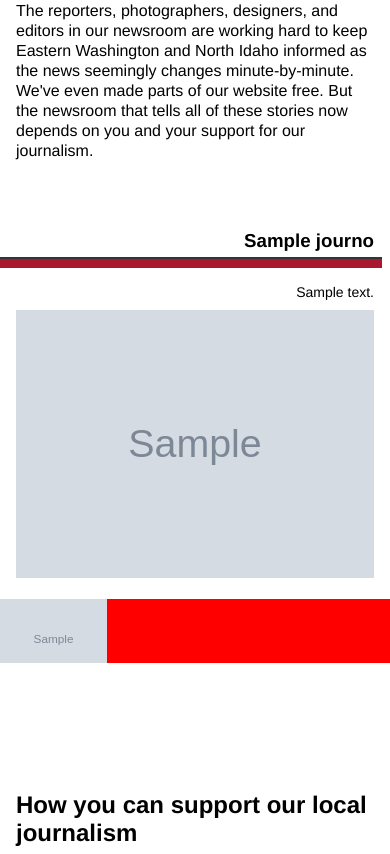
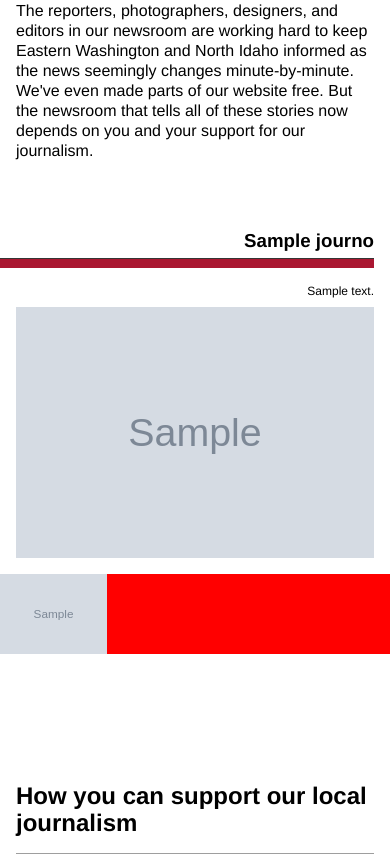
Before and after one commit to joelsmith80/spokesman, a Django app: template templates/home.html in a window 390 px wide. Shown: the part 301-1155 px from the top of the page. Run offline with Django 3.2, Linux system fonts and the light colour scheme; the template is opened without the code that fills it: most values are stand-ins (such as "Sample title", 1, 10 or a date in 2020); grey boxes marked "Sample" are stand-in pictures; some libraries are stand-ins or nearby versions; grey boxes are pictures that could not be loaded.

Commit message:
Happy with the journo-list spacing with and without js, at mobile and responsive

```diff
--- a/project/static/spokesman/library/css/style.css
+++ b/project/static/spokesman/library/css/style.css
@@ -336,65 +336,146 @@ p {
   text-decoration: underline;
 }
 
+.journo-list-menu {
+  list-style: disc;
+  margin: 0;
+}
 .journo-list-menu img {
+  display: block;
   height: 5rem;
+}
+.journo-list-menu a:hover, .journo-list-menu a:focus {
+  color: #aa1731;
 }
 
 .js-enabled .journo-list-nav {
   bottom: 0;
   height: 5rem;
   left: 0;
+  margin: 0;
   overflow: hidden;
+  padding: 0;
   position: absolute;
   width: 100%;
 }
 .js-enabled .journo-list-menu {
   background: red;
-  /*@supports(display:grid){
-      display: grid;
-      grid-row: 1fr;
-      grid-auto-columns: auto;
-  }*/
 }
 .js-enabled .journo-list-menu li {
+  display: block;
   float: left;
+  list-style: none;
 }
 
-@keyframes slideInFromLeft {
+@keyframes titleSlideOutIn {
   0% {
+    transform: translateX(0%);
+  }
+  25% {
     transform: translateX(-30%);
   }
   100% {
     transform: translateX(0);
   }
 }
+@keyframes textSlideOutIn {
+  0% {
+    transform: translateX(0%);
+  }
+  25% {
+    transform: translateX(-30%);
+  }
+  100% {
+    transform: translateX(0);
+  }
+}
+@keyframes textFadeIn {
+  0% {
+    opacity: 0;
+  }
+  100% {
+    opacity: 1;
+  }
+}
+@keyframes slideInFromLeft {
+  0% {
+    transform: translateX(-100%);
+  }
+  100% {
+    transform: translateX(0);
+  }
+}
+@keyframes wholeThingSlideOutIn {
+  0% {
+    transform: translateX(0%);
+  }
+  25% {
+    transform: translateX(-5%);
+  }
+  100% {
+    transform: translateX(0);
+  }
+}
+.journo-list li {
+  animation: 0.8s ease-out 0s 1 wholeThingSlideOutIn;
+}
+.journo-list .image-space {
+  height: 0;
+  padding-bottom: 70%;
+}
+.journo-list .image-space img {
+  display: block;
+  height: 100%;
+  object-fit: cover;
+  width: 100%;
+}
+@media only screen and (min-width: 500px) {
+  .journo-list .image-space {
+    padding-bottom: 30%;
+  }
+}
 .journo-list .title {
-  animation: 0.5s ease-out 0s 1 slideInFromLeft;
-  animation-duration: 1s;
+  animation: 0.8s ease-out 0s 1 titleSlideOutIn;
   position: relative;
 }
 .journo-list .title:after {
-  animation: 0.5s ease-out 0s 1 slideInFromLeft;
+  animation: 0.45s ease-in-out 0s 1 textSlideOutIn;
   background: #aa1731;
-  border-top: 2px solid #353535;
+  border-top: 1px solid #353535;
   bottom: -1rem;
   content: "";
   display: block;
   height: 0.6rem;
-  right: -0.5rem;
+  right: 0;
   position: absolute;
   width: 1000%;
 }
 .journo-list p {
-  animation: 1s ease-out 0s 1 slideInFromLeft;
+  animation: 0.75s ease-out 0s 1 textSlideOutIn;
+}
+
+.js-enabled {
+  /*.journo-list li:not(:first-child){
+      display: none;
+  }*/
+}
+.js-enabled .journo-list li {
+  display: block;
+}
+.js-enabled .journo-list li:not(:first-child) {
+  display: none;
 }
 
 @supports (display: grid) {
   .js-enabled .our-journalists {
-    padding-bottom: 3rem;
-  }
-  .js-enabled .our-journalists .journo-list li:not(:first-child) {
-    display: none;
+    padding-bottom: 4rem;
+    /*@supports(display: grid){
+        display: grid;
+        grid-template-rows: auto auto auto;
+        .journo-list-nav {
+            position: relative;
+        }
+    }*/
   }
 }
 
--- a/project/static/spokesman/library/js/app.js
+++ b/project/static/spokesman/library/js/app.js
@@ -8,8 +8,10 @@ var jpsJournoList = (function(){
         DOM.navMenu = document.getElementById('journo-list-menu');
         DOM.navMenuItems = document.querySelectorAll('#journo-list-menu li');
         DOM.navMenuLinks = document.querySelectorAll('#journo-list-menu a');
-        DOM.journoList = document.getElementById('#journo-list');
+        DOM.journoList = document.getElementById('journo-list');
         DOM.journoListItems = document.querySelectorAll('#journo-list li');
+        DOM.firstJournoListItem = document.querySelector('#journo-list li');
+        DOM.jsHide = document.querySelectorAll('.js-hide');
     }
 
     function bindEvents(){
@@ -19,8 +21,14 @@ var jpsJournoList = (function(){
     }
 
     function setUp(){
+        DOM.firstJournoListItem.classList.add('active');
         DOM.body.classList.add('js-enabled');
         addImgsToNav();
+        // setContainerMinHeight();
+        DOM.jsHide.forEach(function(item){
+            item.classList.add('vh');
+        });
+
     }
 
     function addImgsToNav(){
@@ -36,12 +44,55 @@ var jpsJournoList = (function(){
         e.preventDefault();
         DOM.journoListItems.forEach(function(item){
             item.style.display = 'none';
+            item.classList.remove('active');
         });
         let targetHref = this.getAttribute('href');
         let target = document.getElementById(targetHref.slice(1));
-        target.style.display = 'block';
-        console.log(target);
+        fade('in',850,target);
+        target.classList.add('active');
+    }
 
+    function fade(type, ms, el) {
+
+        // set up initial variables
+        let isIn = type === 'in',
+            opacity = isIn ? 0 : 1,
+            interval = 50,
+            duration = ms,
+            gap = interval / duration;
+
+        if(isIn) {
+            el.style.display = 'block';
+            el.style.opacity = opacity;
+        }
+
+        function func() {
+            opacity = isIn ? opacity + gap : opacity - gap;
+            el.style.opacity = opacity;
+
+            if(opacity <= 0) el.style.display = 'none'
+            if(opacity <= 0 || opacity >= 1) window.clearInterval(fading);
+        }
+
+        var fading = window.setInterval(func, interval);
+
+    }
+
+    function setContainerMinHeight(){
+        let height = 0;
+        let i = 0;
+        DOM.journoListItems.forEach(function(item){
+            item.style.display = 'block';
+            let isActive = item.classList.contains('active');
+            let thisHeight = item.offsetHeight;
+            height = thisHeight > height ? thisHeight : height;
+            if(!isActive){
+                item.style.display = 'none';
+            }
+        });
+        console.log("HEIGHT");
+        console.log(height);
+        DOM.journoList.style.height = height + 'px';
     }
 
     // main init method
--- a/project/static/spokesman/library/scss/components/_journo-list-nav.scss
+++ b/project/static/spokesman/library/scss/components/_journo-list-nav.scss
@@ -1,6 +1,15 @@
 .journo-list-menu {
+    list-style: disc;
+    margin: 0;
     img {
+        display: block;
         height: 5rem;
+    }
+    a {
+        &:hover,
+        &:focus {
+            color: $red;
+        }
     }
 }
 
@@ -10,7 +19,9 @@
         bottom: 0;
         height: 5rem;
         left: 0;
+        margin: 0;
         overflow: hidden;
+        padding: 0;
         position: absolute;
         width: 100%;
     }
@@ -18,13 +29,10 @@
     .journo-list-menu {
         background: red;
         li {
+            display: block;
             float: left;
+            list-style: none;
         }
-        /*@supports(display:grid){
-            display: grid;
-            grid-row: 1fr;
-            grid-auto-columns: auto;
-        }*/
     }
 
 }
--- a/project/static/spokesman/library/scss/components/_journo-list.scss
+++ b/project/static/spokesman/library/scss/components/_journo-list.scss
@@ -1,34 +1,115 @@
 .journo-list {
+
+    @keyframes titleSlideOutIn {
+        0% {
+            transform: translateX(0%);
+        }
+        25% {
+            transform: translateX(-30%);
+        }
+        100% {
+            transform: translateX(0);
+        }
+    }
+
+    @keyframes textSlideOutIn {
+        0% {
+            transform: translateX(0%);
+        }
+        25% {
+            transform: translateX(-30%);
+        }
+        100% {
+            transform: translateX(0);
+        }
+    }
+
+    @keyframes textFadeIn {
+        0% {
+            opacity: 0;
+        }
+        100% {
+            opacity: 1;
+        }
+    }
 
     @keyframes slideInFromLeft {
         0% {
-          transform: translateX(-30%);
+          transform: translateX(-100%);
         }
+
         100% {
           transform: translateX(0);
         }
     }
 
+    @keyframes wholeThingSlideOutIn {
+        0% {
+            transform: translateX(0%);
+        }
+        25% {
+            transform: translateX(-5%);
+        }
+        100% {
+            transform: translateX(0);
+        }
+    }
+
+
+    li {
+        animation: 0.8s ease-out 0s 1 wholeThingSlideOutIn;
+    }
+
+    .image-space {
+        height: 0;
+        padding-bottom: 70%;
+        img {
+            display: block;
+            height: 100%;
+            object-fit: cover;
+            width: 100%;
+        }
+        @media only screen and (min-width: 500px) {
+            padding-bottom: 30%;
+        }
+    }
+
     .title {
-        animation: 0.5s ease-out 0s 1 slideInFromLeft;
-        animation-duration: 1s;
+        // animation: 0.35s ease-out 0s 1 slideOutIn;
+        // animation-duration: 0.5s;
+        animation: 0.8s ease-out 0s 1 titleSlideOutIn;
         position: relative;
         &:after {
-            animation: 0.5s ease-out 0s 1 slideInFromLeft;
+            animation: 0.45s ease-in-out 0s 1 textSlideOutIn;
             background: $red;
-            border-top: 2px solid #353535;
+            border-top: 1px solid #353535;
             bottom: -1rem;
             content: '';
             display: block;
             height: 0.6rem;
-            right: -0.5rem;
+            right: 0;
             position: absolute;
             width: 1000%;
         }
     }
 
     p {
-        animation: 1s ease-out 0s 1 slideInFromLeft;
+        animation: 0.75s ease-out 0s 1 textSlideOutIn;
+        // , 2s ease-out 0s 1 textFadeIn;
     }
 
 }
+
+.js-enabled {
+    /*.journo-list li:not(:first-child){
+        display: none;
+    }*/
+    .journo-list {
+        li {
+            display: block;
+            &:not(:first-child){
+                display: none;
+            }
+        }
+    }
+}
--- a/project/static/spokesman/library/scss/style.scss
+++ b/project/static/spokesman/library/scss/style.scss
@@ -10,11 +10,16 @@
 .our-journalists {
 
     @supports(display:grid){
+
         .js-enabled & {
-            padding-bottom: 3rem;
-            .journo-list li:not(:first-child){
-                display: none;
-            }
+            padding-bottom: 4rem;
+            /*@supports(display: grid){
+                display: grid;
+                grid-template-rows: auto auto auto;
+                .journo-list-nav {
+                    position: relative;
+                }
+            }*/
         }
     }
 
--- a/project/utils/models.py
+++ b/project/utils/models.py
@@ -3,7 +3,6 @@ from django.conf import settings
 import os
 import json
 
-# Create your models here.
 class Importer(models.Model):
 
     class Meta:
--- a/templates/home.html
+++ b/templates/home.html
@@ -22,12 +22,12 @@
         </header>
         <section class="our-journalists pb1 pt1 ph3 ph6-m ph7-l pt4 relative">
 
-            <h2 class="vh">{% trans "Our Journalists" %}</h2>
+            <h2 class="js-hide">{% trans "Our Journalists" %}</h2>
 
             {% if journoList %}
-                <nav id="journo-list-nav" class="journo-list-nav">
 
-                    <ul id="journo-list-menu" class="journo-list-menu cf">
+                <nav id="journo-list-nav" class="journo-list-nav pl3 mb4">
+                    <ul id="journo-list-menu" class="journo-list-menu cf list">
                         {% for j in journoList %}
                             <li><a href="#{{ j.slug }}" data-thumb-src="{{ j.image }}">{{ j.name }}</a></li>
                         {% endfor %}
@@ -39,9 +39,11 @@
                         <li id="{{ j.slug }}" class="relative lh-title pb3 cf">
                             <header class="fr-m fr-l w-60-ns pl3-m pl3-l mb2">
                                 <h3 class="title tr b mb4 mt3">{{ j.name }}</h3>
-                                <p class="tr f6">{{ j.text }}</p>
+                                <p class="tr f7">{{ j.text }}</p>
                             </header>
-                            <img src="{{ j.image }}" alt="{{ j.name }}" class="w-40-ns relative">
+                            <div class="image-space w-40-ns relative">
+                                <img src="{{ j.image }}" alt="{{ j.name }}" class="absolute left-0">
+                            </div>
                         </li>
                     {% endfor %}
                 </ul>
```
Also changed, not shown: 1 other file.
